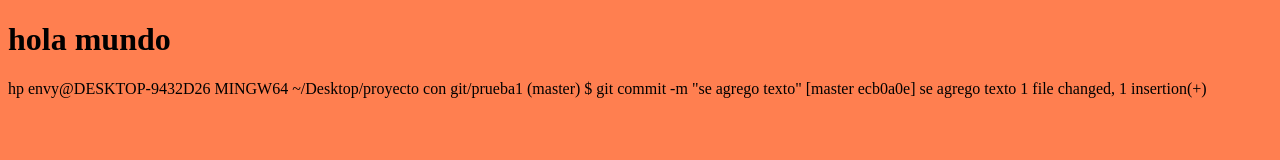
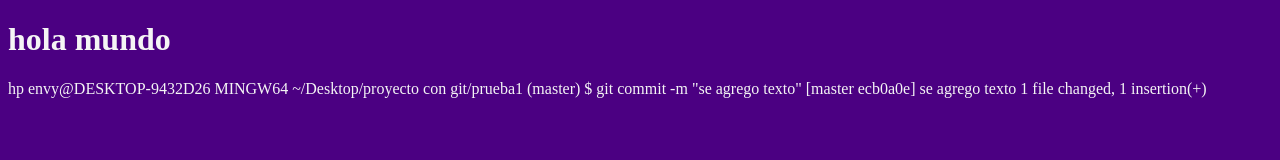
Before and after one commit to humildementebueno/pruebagit1, a plain HTML site: page index.html in a window 1280 px wide. Drawn offline with Linux system fonts and the light colour scheme.

Commit message:
se agrego mas color

```diff
--- a/style.css
+++ b/style.css
@@ -1,3 +1,4 @@
 body{
-    background:coral
+    background:indigo;
+    color:whitesmoke;
 }
```
